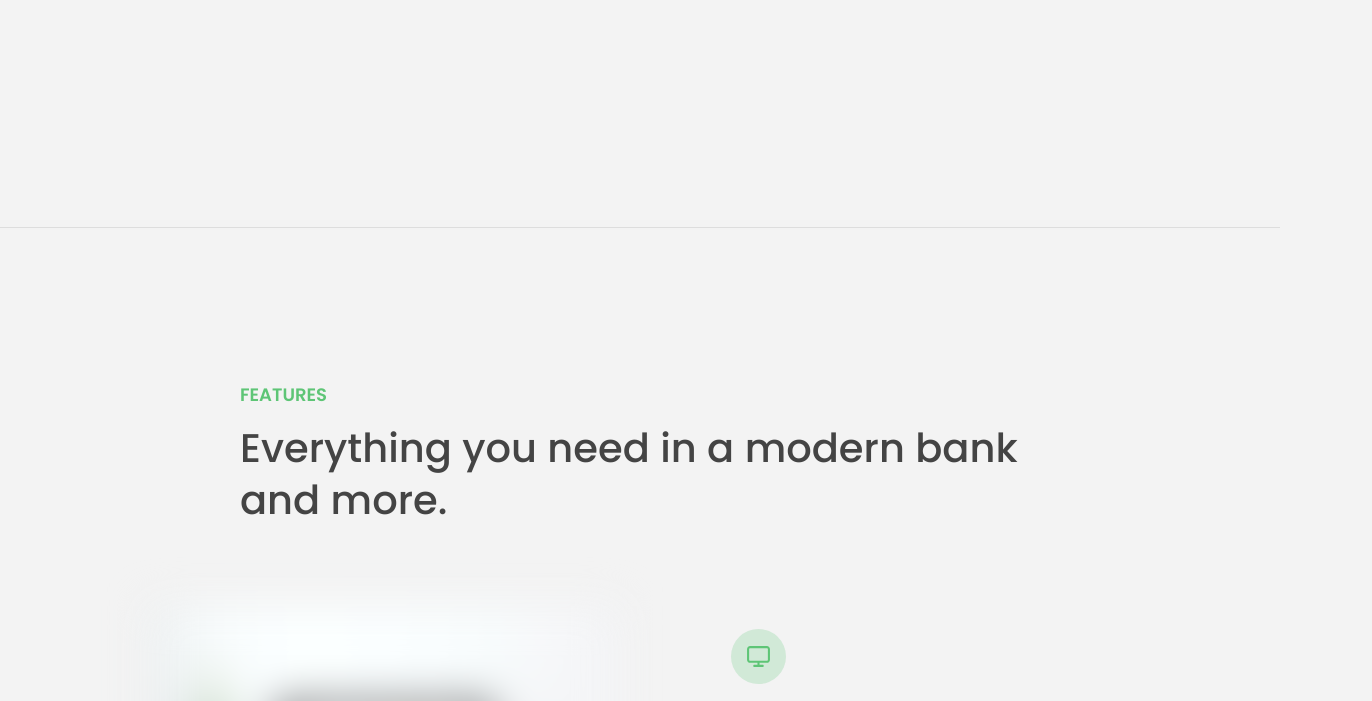
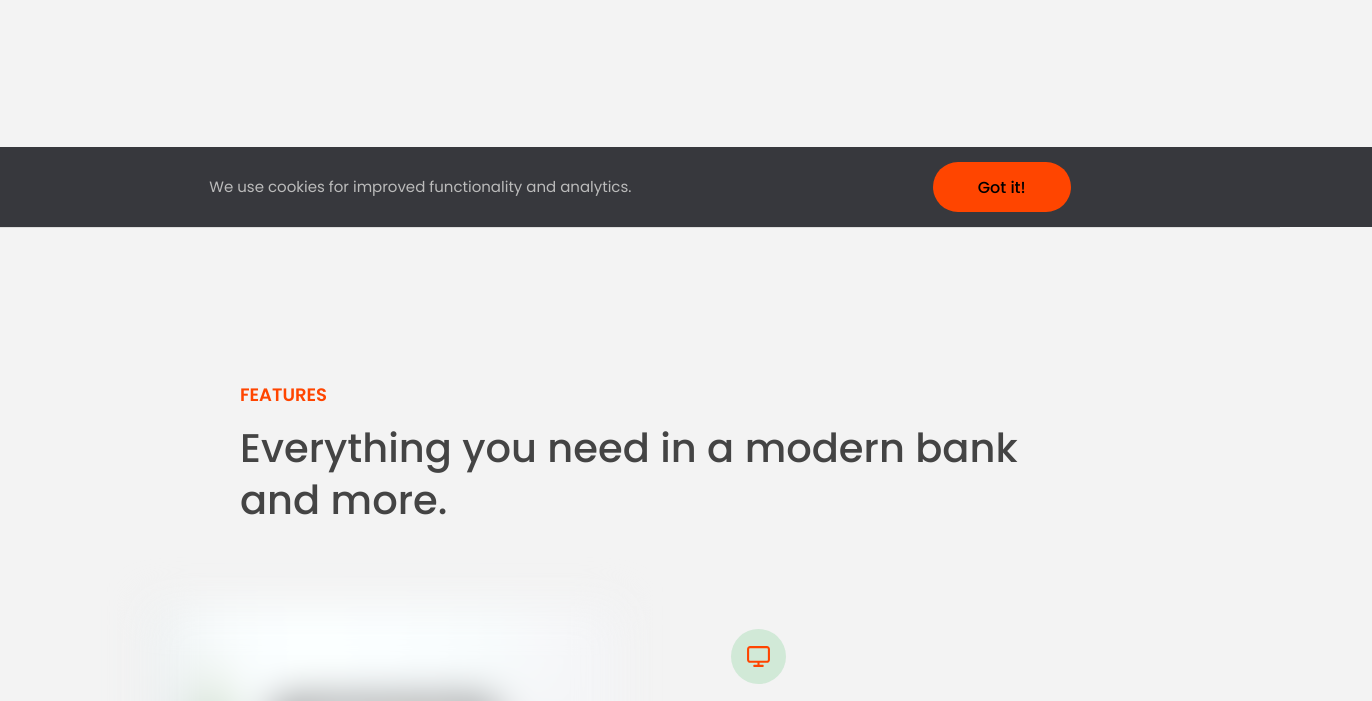
Before and after one commit to ryan258/complete-js-notes, a plain HTML site: page 13-Advanced-DOM-Bankist/starter/index.html in a window 1280 px wide. Shown: the part 573-1274 px from the top of the page, 1372 px wide, since content can reach past the window. Drawn offline with Linux system fonts and the light colour scheme.

Commit message:
Section 13: Adv DOM and Events - Select, create, delete elements and classes notes.

```diff
--- a/13-Advanced-DOM-Bankist/starter/index.html
+++ b/13-Advanced-DOM-Bankist/starter/index.html
@@ -21,6 +21,8 @@
           alt="Bankist logo"
           class="nav__logo"
           id="logo"
+          designer="Orson"
+          data-version-number="3"
         />
         <ul class="nav__links">
           <li class="nav__item">
--- a/13-Advanced-DOM-Bankist/starter/script.js
+++ b/13-Advanced-DOM-Bankist/starter/script.js
@@ -8,7 +8,8 @@ const overlay = document.querySelector('.overlay');
 const btnCloseModal = document.querySelector('.btn--close-modal');
 const btnsOpenModal = document.querySelectorAll('.btn--show-modal');
 
-const openModal = function () {
+const openModal = function (e) {
+  e.preventDefault();
   modal.classList.remove('hidden');
   overlay.classList.remove('hidden');
 };
@@ -18,8 +19,10 @@ const closeModal = function () {
   overlay.classList.add('hidden');
 };
 
-for (let i = 0; i < btnsOpenModal.length; i++)
-  btnsOpenModal[i].addEventListener('click', openModal);
+// for (let i = 0; i < btnsOpenModal.length; i++)
+//   btnsOpenModal[i].addEventListener('click', openModal);
+
+btnsOpenModal.forEach(btn => btn.addEventListener('click', openModal));
 
 btnCloseModal.addEventListener('click', closeModal);
 overlay.addEventListener('click', closeModal);
@@ -29,3 +32,138 @@ document.addEventListener('keydown', function (e) {
     closeModal();
   }
 });
+
+///////////////////////////////////////
+
+///////////////////////////////////////
+// SELECTING, CREATING, AND DELETING ELEMENTS
+
+// Selecting elements
+// console.log(document.documentElement); // log the HTML dom node
+// console.log(document.head);
+// console.log(document.body);
+
+//! most of the time you're using querySelector(All)
+const header = document.querySelector('.header'); // get a dom object
+const allSections = document.querySelectorAll('.section'); // get a node list of sections - doesn't update dynamically
+
+document.getElementById('section--1');
+
+// Selecting elements - get HTML Collections
+const allButtons = document.getElementsByTagName('button'); // gets an HTML collection-  a live collection, where if the dom gets updated, this gets updated automatically
+// console.log(allButtons);
+
+const allBtn = document.getElementsByClassName('btn'); // gets an HTML collection too
+// console.log(allBtn);
+
+// CREATING AND INSERTING ELEMENTS
+//!most - .insertAdjacentHTML()
+
+const message = document.createElement('div'); // create a dom object
+message.classList.add('cookie-message');
+// message.textContent =
+//   'We use cookies for improved functionality and analytics.';
+message.innerHTML =
+  'We use cookies for improved functionality and analytics. <button class="btn btn--close-cookie">Got it!</button>';
+
+// header.prepend(message); // add as first element of header
+// but when appended, this element goes missing because it's a live element in the dom
+header.append(message); // add as last child element of header
+// it can't live in 2 places at the same time, so last in, first out
+// so think of it as we can use prepend and append to move elements in addition to inserting
+// -- as dom elements are unique and can only exist at one place at a time
+
+// but we can make copies!
+
+// .cloneNode() - pass true to copy all chuldren as well
+// header.append(message.cloneNode(true));
+
+// header.before(message);
+// header.after(message);
+
+// DELETE ELEMENTS
+// - before .remove() we'd have to select the parent element, and remove the child element by name
+document
+  .querySelector('.btn--close-cookie')
+  // .addEventListener('click', () => message.parentElement.removeChild(message));
+  .addEventListener('click', () => message.remove());
+
+///////////////////////////////////////
+// STYLES, ATTRIBUTES, AND CLASSES
+
+// STYLES
+// v set as inline styles v
+message.style.backgroundColor = '#37383d';
+message.style.width = '120%';
+
+// console.log(message.style.height); // '' - it only works for inline styles that we set ourselves
+// console.log(message.style.backgroundColor); // rgb(55, 56, 61)
+// just remember we can't get the definition of a style hidden in a class, or a style sheet
+// but we can get it, the computed style
+// console.log(getComputedStyle(message)); // we get a huge object of all the style properties
+// -so pluck off a specific property
+// console.log(getComputedStyle(message).color); // rgb(187, 187, 187)
+// console.log(getComputedStyle(message).height); // 43px
+
+// so let's add to the height
+// message.style.height = getComputedStyle(message).height + 140 + 'px'; // but the original height has px in it...
+message.style.height =
+  Number.parseFloat(getComputedStyle(message).height, 10) + 30 + 'px';
+
+// STYLES -> WORKING WITH CSS VARIABLES aka "Custom Properties"
+// -we can change them w/ JS!
+// so they are hiding in :root, or in JS is basically document
+document.documentElement.style.setProperty('--color-primary', 'orangered');
+// -we can also use this to set all sorts of other properties, but usually easier to do it the other way for those
+
+// ATTRIBUTES
+const logo = document.querySelector('.nav__logo');
+
+// ATTRIBUTES -> READ
+console.log(logo); // get element
+console.log(logo.alt); // get alt text string
+console.log(logo.src); // get link as a string - absolute url to img
+console.log(logo.getAttribute('src')); // relative url that we have in the html
+console.log(logo.className); // nav__logo
+
+// Non-standard - why it doesn't work
+// javascript will automatically create these properties if they exist on the element/object (if it's a standard)
+// console.log(logo.designer); // undefined
+// but there is a way...
+console.log(logo.getAttribute('designer')); // Orson
+
+// ATTRIBUTES -> ASSIGN
+logo.alt = 'Our minimalist logo';
+// or
+logo.setAttribute('company', 'Bankist'); // sets a new attribute on the logo, company="Bankist"
+console.log(logo.alt); // Our minimalist logo
+
+// ATTRIBUTES -> READ
+// on links...
+const link = document.querySelector('.twitter-link');
+// both absolute urls
+console.log(link.href);
+console.log(link.getAttribute('href'));
+
+const linkBtn = document.querySelector('.nav__link--btn');
+console.log(linkBtn.href); // absolute url/#
+console.log(linkBtn.getAttribute('href')); // just the #, as in the HTML
+
+// ATTRIBUTES -> DATA ATTRIBUTES
+// -atrributes that start with the word data-
+// - good for when you need to store data in the user interface
+
+// add data-version-number="3" to img
+// -note the camelCase
+console.log(logo.dataset.versionNumber); // 3
+
+// CLASSES
+logo.classList.add('my-class', 'my-other-class');
+logo.classList.remove('my-class', 'my-other-class');
+logo.classList.toggle('my-class');
+logo.classList.contains('my-class'); // oddly named for includes...
+
+// set a class //! don't use! it blows away all existing classes, with a single class...
+// logo.className = 'oh-that-class';
+
+//
```
